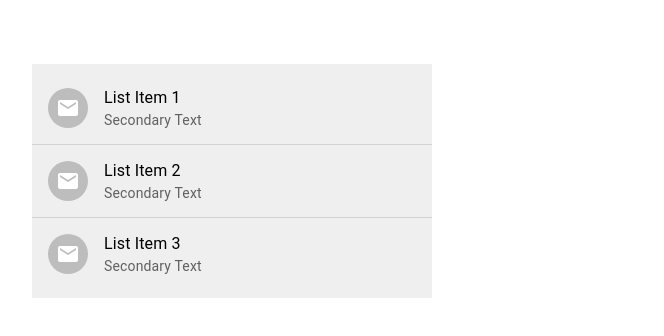
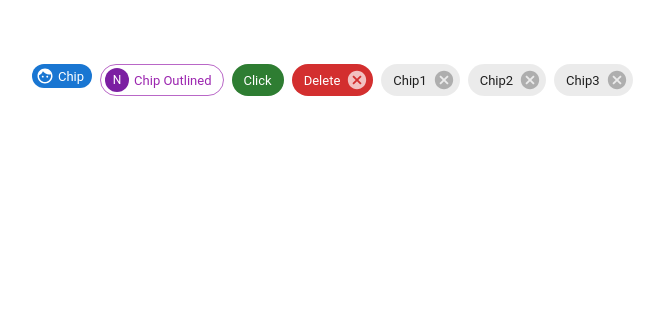
Before and after one commit to Narotam-Mishra/material-ui-learning, a React (Vite) app: page / in a window 1280 px wide. Shown: the top 336 px of the page, without its empty margins (32-696 px from the left). Built offline with nearby package versions, Linux system fonts and the light colour scheme.

Commit message:
mui-learning_1.28_Chip

```diff
--- a/src/App.tsx
+++ b/src/App.tsx
@@ -1,7 +1,8 @@
 
 import './App.css'
+import MUIChip from './components/MUIChip'
 // import MUIBadge from './components/MUIBadge'
-import MUIList from './components/MUIList'
+// import MUIList from './components/MUIList'
 // import MUIAvatar from './components/MUIAvatar'
 // import MUIBottomNavigation from './components/MUIBottomNavigation'
 // import MUIBreadcrumbs from './components/MUIBreadcrumbs'
@@ -48,7 +49,8 @@
      {/* <MUIBottomNavigation /> */}
      {/* <MUIAvatar /> */}
      {/* <MUIBadge /> */}
-     <MUIList />
+     {/* <MUIList /> */}
+     <MUIChip />
     </div>
   )
 }
--- /dev/null
+++ b/src/components/MUIChip.tsx
@@ -0,0 +1,34 @@
+
+import { Stack, Chip, Avatar } from "@mui/material"
+import FaceIcon from '@mui/icons-material/Face'
+import { useState } from "react";
+
+const MUIChip = () => {
+  const [chips, setChips] = useState(['Chip1', 'Chip2', 'Chip3']);
+
+  const handleDelete = (chipToDel: string) => {
+    setChips(chips => chips.filter((chip) => chip !== chipToDel));
+  }
+
+  return (
+    <Stack direction={"row"} spacing={1}>
+      <Chip label="Chip" color="primary" size="small" icon={<FaceIcon />} />
+      <Chip
+        label="Chip Outlined"
+        color="secondary"
+        size="medium"
+        variant="outlined"
+        avatar={<Avatar>N</Avatar>}
+      />
+      <Chip label='Click' color="success" onClick={() => alert('chip clicked!!')} />
+      <Chip label='Delete' color="error" onDelete={() => alert('Deleted!!')} />
+        {
+            chips.map(chip => (
+                <Chip key={chip} label={chip} onDelete={() => handleDelete(chip)} />
+            ))
+        }
+    </Stack>
+  );
+}
+
+export default MUIChip
```
Also changed, not shown: ReadMe.txt.
